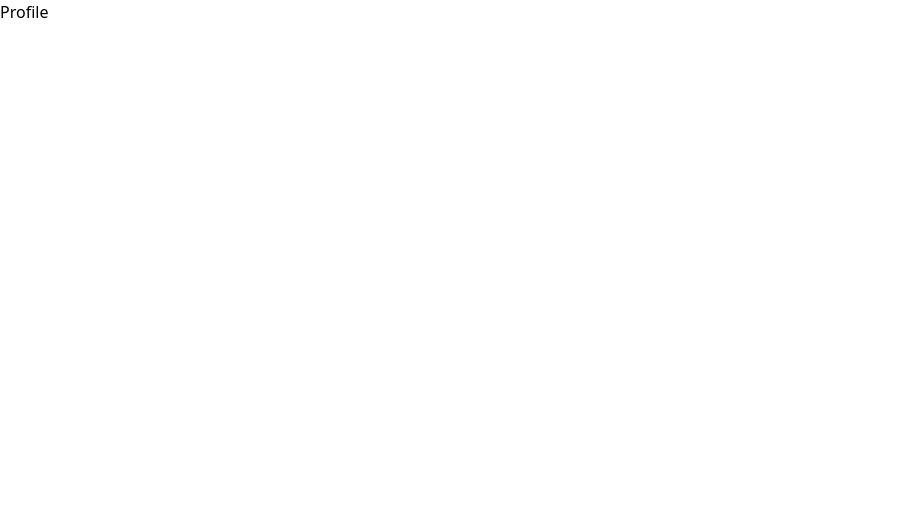
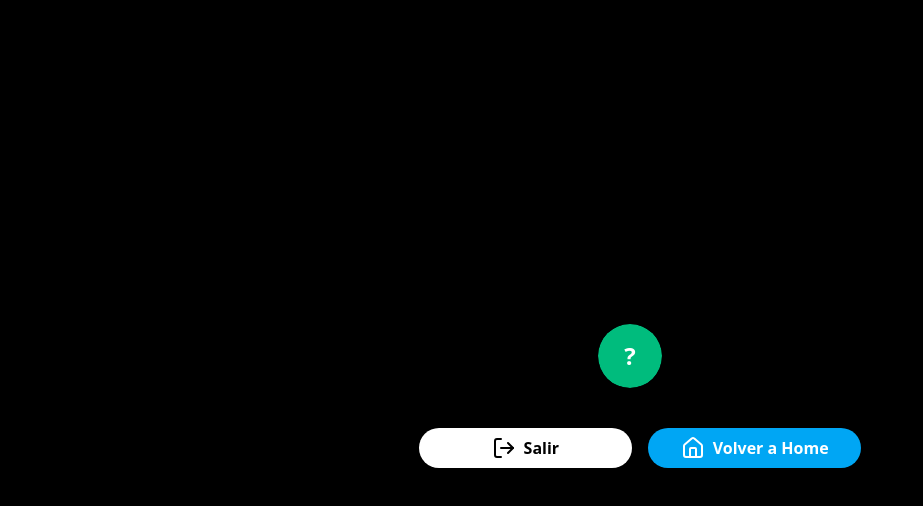
Before and after one commit to JonyR3G0/Front-end-m06, a React (Vite) app in the folder 08-proyecto-final-intro-react/mi-twitter-clon/: page /profile in a window 1280 px wide. Shown: the top 506 px of the page, without its empty margins (0-923 px from the left). Built offline with nearby package versions, Linux system fonts and the light colour scheme; a web font is replaced by a local one.

Commit message:
feat: :sparkles: Full functionality - persistency between tweets

```diff
--- a/08-proyecto-final-intro-react/mi-twitter-clon/src/App.jsx
+++ b/08-proyecto-final-intro-react/mi-twitter-clon/src/App.jsx
@@ -17,7 +17,7 @@ export const App = () => {
     if (storedUser) {
       setUser(JSON.parse(storedUser))
     }
-  }, [])
+  }, [setUser])
 
   const login = (username) => {
     const userData = { username }
@@ -25,15 +25,10 @@ export const App = () => {
     localStorage.setItem('user', JSON.stringify(userData))
   }
 
-  const logout = () => {
-    setUser(null)
-    localStorage.removeItem('user')
-  }
-
   return (
     <BrowserRouter>
       <Routes>
-        <Route path='/' element={user ? <HomePage /> : <Login onLogin={login} />} />
+        <Route path='/' element={!user || user === null ? <Login onLogin={login} /> : <HomePage />} />
         <Route path='/profile' element={<Profile />} />
         <Route path='*' element={<NotFound />} />
       </Routes>
--- a/08-proyecto-final-intro-react/mi-twitter-clon/src/pages/HomePage.jsx
+++ b/08-proyecto-final-intro-react/mi-twitter-clon/src/pages/HomePage.jsx
@@ -58,8 +58,9 @@ export const HomePage = () => {
   useEffect(() => {
     const storedUser = localStorage.getItem('user')
     if (storedUser) {
-      setUser(JSON.parse(storedUser))
-    }
+      setUser(JSON.parse(storedUser)
+      )
+    } else window.location.reload()
   }, [])
 
   return (
--- a/08-proyecto-final-intro-react/mi-twitter-clon/src/pages/NotFound.jsx
+++ b/08-proyecto-final-intro-react/mi-twitter-clon/src/pages/NotFound.jsx
@@ -1,3 +1,4 @@
+import { Link } from 'react-router-dom'
 import React from 'react'
 
 const containerStyle =
@@ -11,7 +12,7 @@ export const NotFound = () => {
     <div className={containerStyle}>
       <div className={container}>
         <p>Hmm... esta pagina no existe. Intenta buscar otra cosa. (ᵕ—ᴗ—)</p>
-        <button className={buttonStyle}>Buscar</button>
+        <Link className={buttonStyle} to='/'>Buscar</Link>
       </div>
     </div>
   )
--- a/08-proyecto-final-intro-react/mi-twitter-clon/src/pages/Profile.jsx
+++ b/08-proyecto-final-intro-react/mi-twitter-clon/src/pages/Profile.jsx
@@ -1,7 +1,53 @@
-import React from 'react'
+import React, { useEffect, useState } from 'react'
+import AvatarInitial from '../components/AvatarInitial'
+import { Link, useNavigate } from 'react-router-dom'
+import { Home, LogOutIcon } from 'lucide-react'
+
+const mainContainerStyle =
+  'flex bg-black h-dvh text-white flex-col text-center justify-center items-center gap-8'
+const buttonStyle =
+  'bg-white rounded-4xl text-black font-bold text-md p-2 w-1/3 hover:cursor-pointer hover:bg-gray-100 transition-all duration-300 m-2 flex justify-center items-center gap-2'
+
+const buttonStyleHome =
+  'bg-sky-500 rounded-4xl text-white font-bold text-md p-2 w-1/3 hover:cursor-pointer hover:bg-sky-600 transition-all duration-300 m-2 flex justify-center items-center gap-2'
 
 export const Profile = () => {
+  const navigate = useNavigate()
+
+  const [user, setUser] = useState({ email: 'e' })
+
+  const logout = () => {
+    setUser(null)
+    localStorage.removeItem('user')
+    navigate('/')
+  }
+
+  useEffect(() => {
+    const storedUser = localStorage.getItem('user')
+    if (storedUser) {
+      setUser(JSON.parse(storedUser))
+    }
+  }, [])
   return (
-    <div>Profile</div>
+    <main className={mainContainerStyle}>
+      <div className='flex gap-5 text-center justify-center items-center'>
+        <AvatarInitial name={user.username} size='lg' />
+        <h1 className='text-5xl font-bold'>{user.username}</h1>
+      </div>
+      <div className='w-1/2 flex justify-center items-center'>
+        <button className={buttonStyle} onClick={logout}>
+          <LogOutIcon />
+          <span>Salir</span>
+        </button>
+        <Link
+          to='/'
+          className={buttonStyleHome}
+        >
+          <Home />
+          <span>Volver a Home</span>
+        </Link>
+
+      </div>
+    </main>
   )
 }
```
